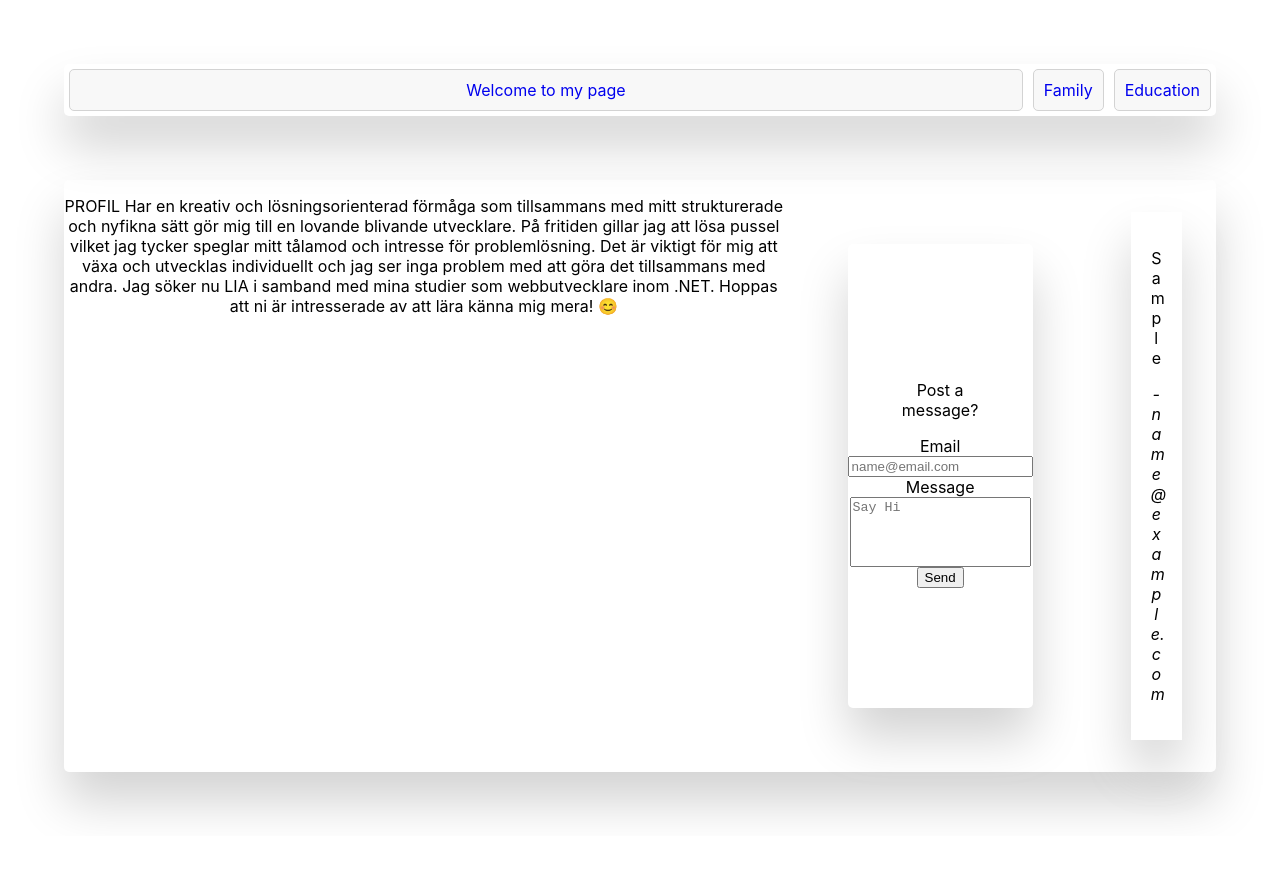
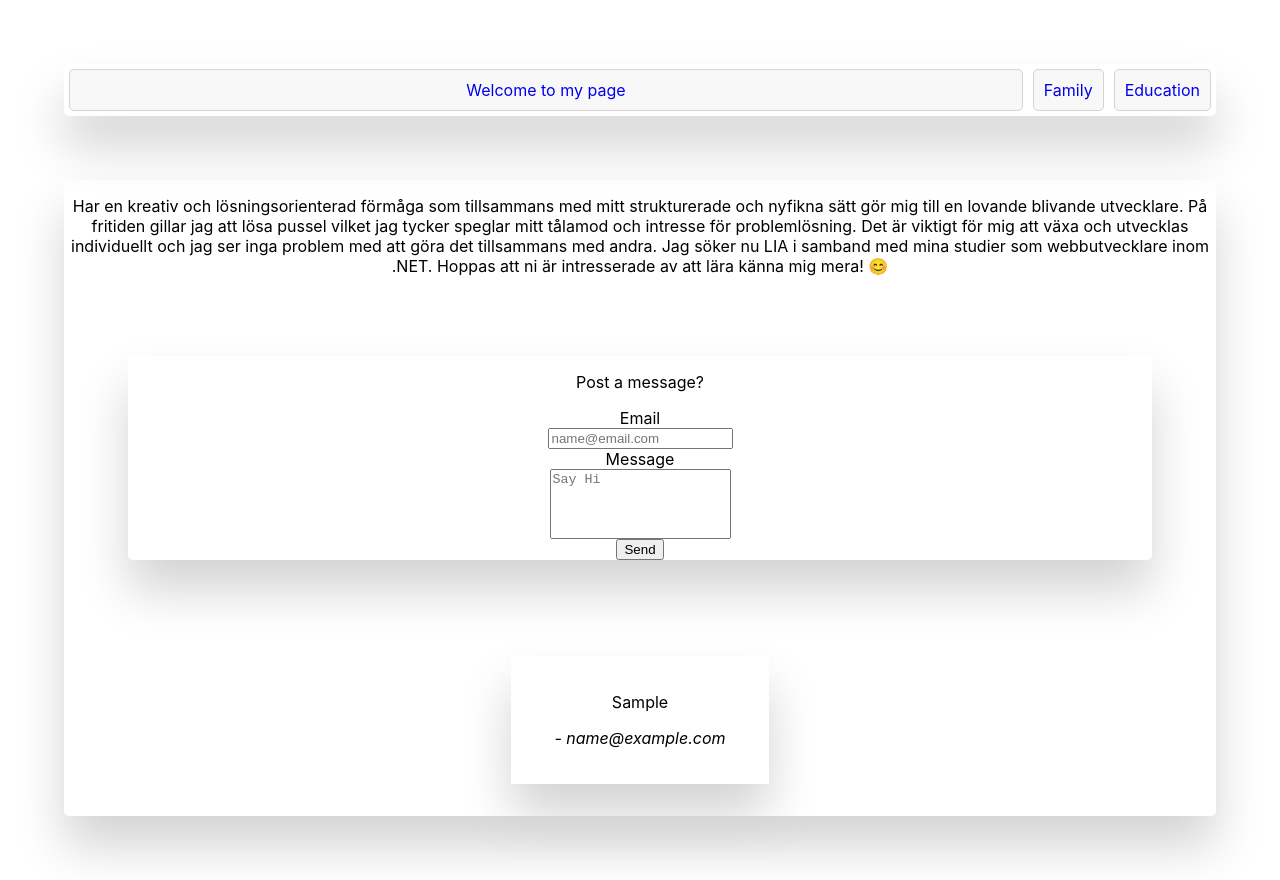
Before and after one commit to natliiie/Inlamningsuppgift, a React (Create React App) app: page / in a window 1280 px wide. Both pictures are taken after typing "name@example.com", "Sample" into the empty fields and a click on the button "Send". Before the commit the page ends 836 px from the top, so only its background shows below. Built offline with nearby package versions, Linux system fonts and the light colour scheme.

Commit message:
style bug fixed

```diff
--- a/src/App.css
+++ b/src/App.css
@@ -7,14 +7,14 @@
   text-align: center;
 }
 
-.lis {
+.list {
   padding: 20px;
   box-shadow: 0 30px 50px lightgrey;
   width: 20%;
   word-break: break-all;
 }
 
-.lisStyle {
+.listStyle {
   height: fit-content;
   text-align: center;
   align-items: center;
--- a/src/App.js
+++ b/src/App.js
@@ -13,24 +13,24 @@ function App() {
   return (
     <div>
       <Navbar />
-      <div className="navStyle">
+      <div className="navStyle flexCol">
         <p>
-          PROFIL Har en kreativ och lösningsorienterad förmåga som tillsammans
-          med mitt strukturerade och nyfikna sätt gör mig till en lovande
-          blivande utvecklare. På fritiden gillar jag att lösa pussel vilket jag
-          tycker speglar mitt tålamod och intresse för problemlösning. Det är
-          viktigt för mig att växa och utvecklas individuellt och jag ser inga
-          problem med att göra det tillsammans med andra. Jag söker nu LIA i
-          samband med mina studier som webbutvecklare inom .NET. Hoppas att ni
-          är intresserade av att lära känna mig mera! 😊
+          Har en kreativ och lösningsorienterad förmåga som tillsammans med mitt
+          strukturerade och nyfikna sätt gör mig till en lovande blivande
+          utvecklare. På fritiden gillar jag att lösa pussel vilket jag tycker
+          speglar mitt tålamod och intresse för problemlösning. Det är viktigt
+          för mig att växa och utvecklas individuellt och jag ser inga problem
+          med att göra det tillsammans med andra. Jag söker nu LIA i samband med
+          mina studier som webbutvecklare inom .NET. Hoppas att ni är
+          intresserade av att lära känna mig mera! 😊
         </p>
         <div className="navStyle centerDiv">
           <Form handleMessages={handleMessages} />
         </div>
         <div>
-          <ul className="lisStyle">
+          <ul className="listStyle">
             {messages.map((item) => (
-              <li className="lis">
+              <li className="list">
                 <p>{item.fromMessage}</p>
                 <p className="italic">- {item.fromMail}</p>
               </li>
```
